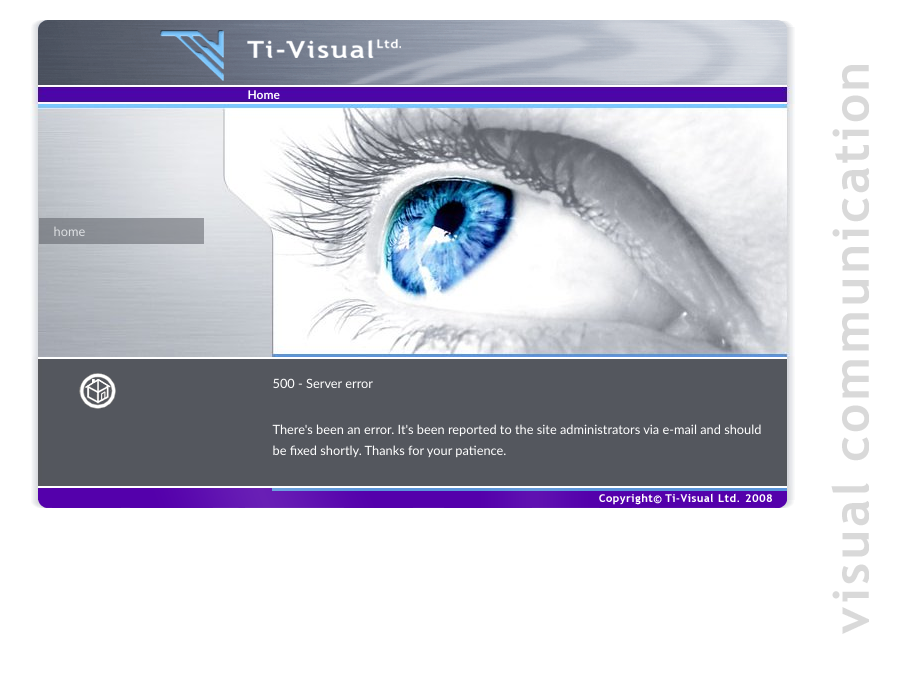
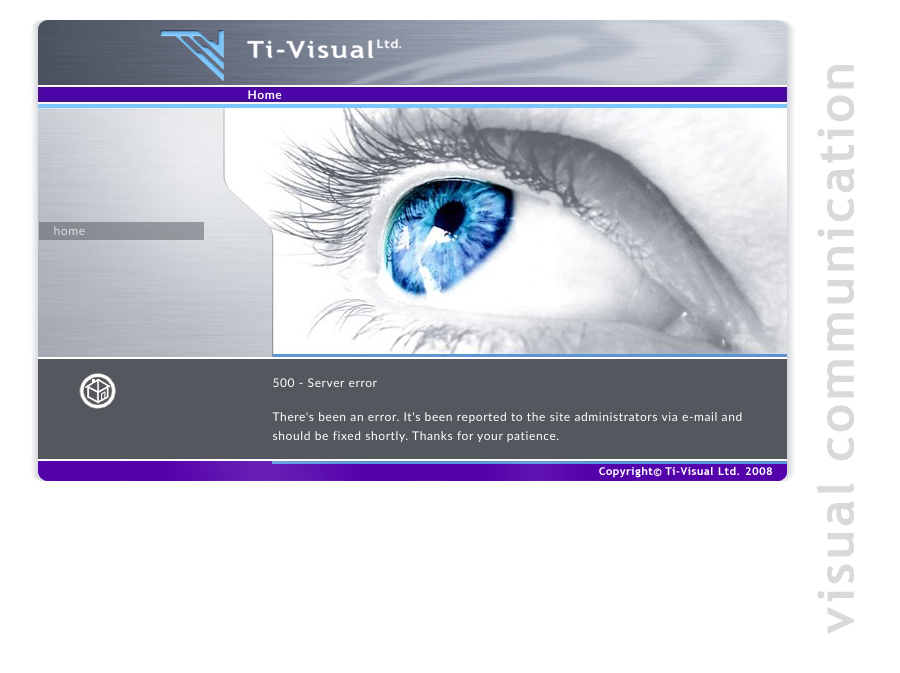
Before and after one commit to artran/ti_visual, a Django app: template templates/500.html in a window 1280 px wide. Shown: the top 673 px of the page, without its empty margins (228-1128 px from the left). Run offline with Django 3.2, Linux system fonts and the light colour scheme; the template is opened without the code that fills it, so the values that code supplies are empty.

Commit message:
Incorporate Nic's css changes.
Make article images work.


git-svn-id: https://svn.artran.webfactional.com/ti-visual/trunk@58 1beba2e3-0727-4f99-a42e-c968e9909459

```diff
--- a/media/css/ti-visual.css
+++ b/media/css/ti-visual.css
@@ -24,14 +24,16 @@ h1,h2,h3,h4,h5,h6,pre,code { font-size:1em; }
 /* form elements are oddly inconsistent, and not quite CSS emulatable. */
 /*  nonetheless strip their margin and padding as well */
 ul,ol,li,h1,h2,h3,h4,h5,h6,pre,form,body,html,p,blockquote,fieldset,input
-{ margin:0; padding:0 }
+{ margin: 0; padding: 0; }
 
 /* whoever thought blue linked image borders were a good idea? */
-a img,:link img,:visited img { border:none }
+a img, :link img, :visited img, :hover img, :active img { border: none; }
 img[usemap] {border: none;} /* This should be in the rule above but IE6 gets confused by it */
 
+:focus {outline: 0;}
+
 /* de-italicize address */
-address { font-style:normal; }
+address { font-style: normal; }
 
 /* Un-muddy the input fields */
 input[text], textarea { background-color: white; }
@@ -49,7 +51,8 @@ body {
   width: 765px;
   color: #2f3b76;
   font-family: "Trebuchet MS", Tahoma, Arial, sans-serif;
-  font-size: 80%;
+  font-size: 75%;
+  letter-spacing: 0.05em;
 }
 
 #banner {
@@ -77,15 +80,26 @@ body {
 #menu-bar li {
   display: block;
   float: left;
-  margin-right: 50px;
+  margin-right: 58px;
 }
 
 #menu-bar a:link, #menu-bar a:visited {
   color: white;
 }
 
-#menu-bar a:hover {
+#menu-bar a:hover, #menu-bar a:active {
   color: #7bc6fc;
+}
+
+/*-- makes the active page highlight in the menu --*/
+
+#profile. menu-bar li. a,
+#services li. a,
+#portfolio li. a,
+#resources li. a,
+#contact li. a
+{
+	color: #7bc6fc;
 }
 
 #img-block {
@@ -122,7 +136,23 @@ body {
 }
 
 #text-area p {
-  margin: 14px 9px 2em 0;
+  margin: 14px 9px 1.2em 0;
+}
+
+#text-area h2 {
+  font-size: 140%;
+  letter-spacing: 0.12em;
+  margin: 20px 9px 5px 0;
+}
+
+#text-area h3 {
+  color: #66ccff;
+  margin: 14px 9px 5px 0;
+}
+
+#text-area ul {
+  list-style-type:square;
+  list-style-position: inside;
 }
 
 .emphasis {
@@ -145,8 +175,8 @@ ol#article-menu li {
   width: 150px;
   background-color: #54575e;
   opacity: 0.5;
-  margin: 5px 0 5px 9px;
-  padding: 5px 0 5px 15px;
+  margin: 10px 0 10px 9px;
+  padding: 1px 0 2px 15px;
   text-transform: lowercase;
 }
 
@@ -167,7 +197,7 @@ ol#article-menu li:hover {
 
 #extra-links p {
   float: left;
-  background-color: #5995da;
+  background-color: #0099ff;
   color: white;
   font-size: 12px;
   width: 154px;
@@ -190,7 +220,7 @@ ol#article-menu li:hover {
 #right-image {
   position: absolute;
   top: 25px;
-  left: 800px;
+  left: 785px;
 }
 
 #footer {
--- a/templates/mingus/base.html
+++ b/templates/mingus/base.html
@@ -21,8 +21,8 @@
       {% endfor %}
 
       #img-block {
-        {% if article.banner %}
-            background-image: {{ article.banner.get_absolute_url }}
+        {% if banner_image %}
+            background-image: url({{ banner_image.get_absolute_url }});
         {% else %}
             background-image: url({{ article.section.get_random_image_url }});
         {% endif %}
```
